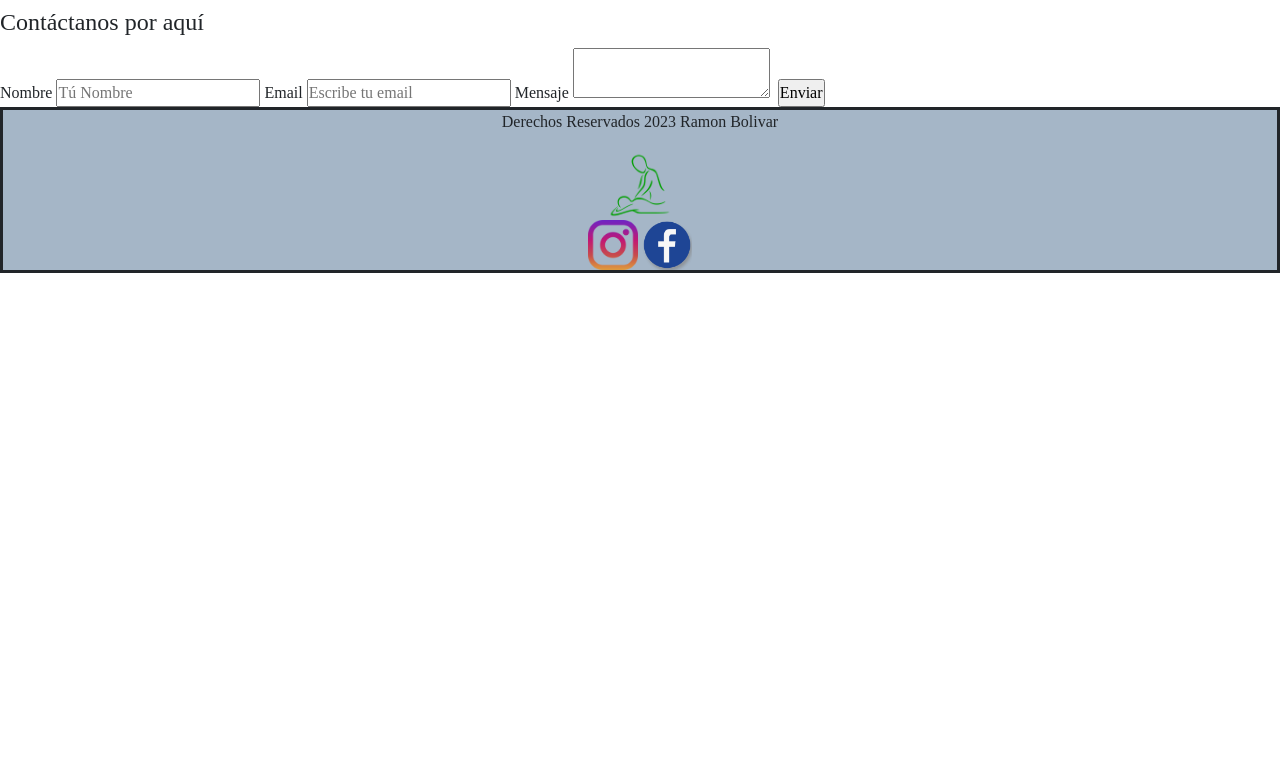
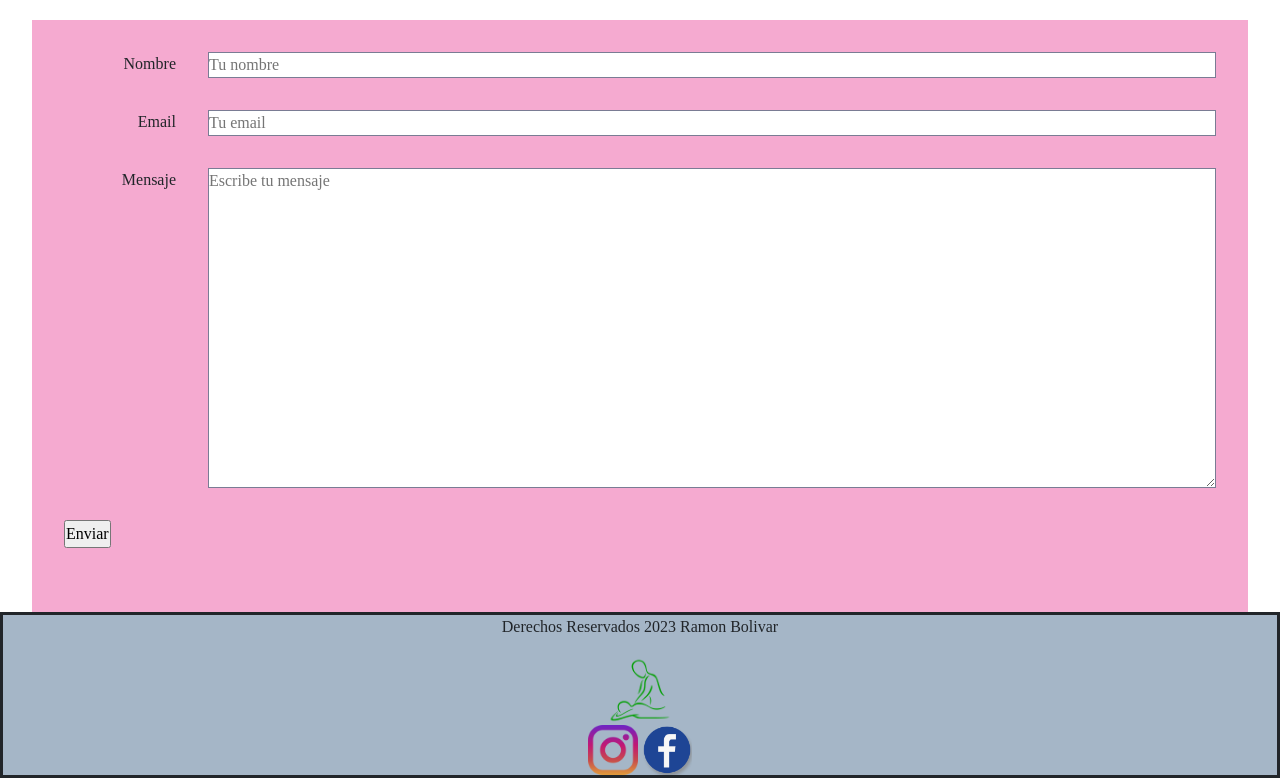
Before and after one commit to bolivarcampos/entrega2-coderhouse, a plain HTML site: page pages/Contacto.html in a window 1280 px wide. Shown: the part 1367-2145 px from the top of the page. Before the commit the page ends 1640 px from the top, so only its background shows below. Drawn offline with nearby package versions, Linux system fonts and the light colour scheme; a web font is replaced by a local one.

Commit message:
arreglos en la page de servicios y contactos

```diff
--- a/pages/Contacto.html
+++ b/pages/Contacto.html
@@ -67,25 +67,33 @@
             width="600" height="450" style="border:0;" allowfullscreen="" loading="lazy"
             referrerpolicy="no-referrer-when-downgrade"></iframe>
 
-        <form action="Formulario">
+            <form class="formulario">
+                <div class="campo">
+                    <label class="campo__label" for="nombre">Nombre</label>
+                    <input class="campo__field" type="text"
+                    placeholder="Tu nombre"
+                    id="nombre">
+                </div>
 
-            <fieldset>
-                <legend> Contáctanos por aquí</legend>
-                <label for="Nombre">Nombre</label>
-                <input type="text" id="Nombre" placeholder="Tú Nombre">
+                <div class="campo">
+                    <label class="campo__label" for="email">Email</label>
+                    <input class="campo__field" type="email"
+                    placeholder="Tu email"
+                    id="email">
+                </div>
 
-                <label for="Email">Email</label>
-                <input type="email" name="Tu Email" id="email" placeholder="Escribe tu email">
+                <div class="campo">
+                    <label class="campo__label" for="mensaje">Mensaje</label>
+                    <textarea class="campo__field campo__field--textarea" name="Mensaje"
+                    id="mensaje"
+                    placeholder="Escribe tu mensaje"
+                    cols="30" rows="10"></textarea>
+                </div>
 
-                <label for="Mensaje">Mensaje</label>
-                <textarea name="Mensaje" id="Mensaje"></textarea>
-
-                <label for="Enviar"></label>
-                <input type="submit" value="Enviar">
-
-
-            </fieldset>
-        </form>
+                <div class="campo">
+                    <input type="submit" value="Enviar"
+                </div>
+            </form>
 
 
 
--- a/styles/css/css.css
+++ b/styles/css/css.css
@@ -1,4 +1,4 @@
-*{
+* {
     margin: 0;
     padding: 0;
     box-sizing: border-box;
@@ -7,19 +7,20 @@
 :root {
     --blanco: #a5b6c7;
     --oscuro: #7a7c94;
-    --primario:#e4e4be;
+    --primario: #e4e4be;
     --secundario: #f5aad0;
     --gris: #e4b8ef;
 
 }
 
-body{
-    font-size: 16px; /* 1rem= 10px */
+body {
+    font-size: 16px;
+    /* 1rem= 10px */
     font-family: 'Gentium Book Plus', serif;
 
 }
 
-header{
+header {
     background-color: var(--secundario);
     height: 10rem;
     padding-top: 1rem;
@@ -37,25 +38,25 @@ nav ul li {
 
 }
 
-h1{
+h1 {
     font-size: 4rem;
     text-align: center;
 }
 
-h2{
+h2 {
     font-size: 3rem;
     text-align: center;
     margin: 2rem 0 2rem 0;
 }
 
-h3{
+h3 {
     font-size: 1.5rem;
     text-align: center;
     margin: 1rem;
 
 }
 
-footer{
+footer {
     background-color: var(--blanco);
     border: solid;
     text-align: center;
@@ -69,11 +70,11 @@ footer{
     color: white;
 }
 
-#carouselExampleAutoplaying{
+#carouselExampleAutoplaying {
     width: 100%
 }
 
-h5{
+h5 {
     padding-bottom: 1rem;
 }
 
@@ -82,7 +83,7 @@ h5{
 .servicios {
     color: white;
     display: flex;
-    flex-wrap:nowrap;
+    flex-wrap: nowrap;
 
 }
 
@@ -96,7 +97,7 @@ h5{
 
 .servicios-1 {
     border: gainsboro 2px solid;
-    background-color: var(--secundario) ;
+    background-color: var(--secundario);
     margin-left: 2rem;
     margin-right: 2rem;
 
@@ -108,19 +109,20 @@ h5{
     }
 }
 
-.servicios-1 img{
+.servicios-1 img {
     margin-left: 30px;
     padding: 10px;
 
 }
 
-.servicios-1 p{
+.servicios-1 p {
     margin: 40px;
     text-align: justify;
 }
-.servicios-2{
+
+.servicios-2 {
     border: gainsboro 2px solid;
-    background-color: var(--secundario) ;
+    background-color: var(--secundario);
     margin-left: 2rem;
     margin-right: 8rem;
 
@@ -131,23 +133,24 @@ h5{
         margin: 0;
         width: 100%;
     }
-    .servicios-2 img{
+
+    .servicios-2 img {
         width: 100%;
     }
 }
 
-.servicios-2 img{
+.servicios-2 img {
     padding: 10px;
 }
 
-.servicios-2 p{
+.servicios-2 p {
     margin: 40px;
     text-align: justify;
 }
 
-.servicios-3{
+.servicios-3 {
     border: gainsboro 2px solid;
-    background-color: var(--secundario) ;
+    background-color: var(--secundario);
     margin-left: 2rem;
     margin-right: 2rem;
 }
@@ -158,12 +161,12 @@ h5{
     }
 }
 
-.servicios-3 img{
+.servicios-3 img {
     padding: 5.5px;
     margin-left: 25px;
 }
 
- .servicios-3 p{
+.servicios-3 p {
     margin: 40px;
     padding-top: 5px;
     text-align: justify;
@@ -194,7 +197,7 @@ h5{
 
 #maria {
 
-    background-color:var(--secundario);
+    background-color: var(--secundario);
     color: white;
     text-align: center;
     margin: 2rem;
@@ -210,7 +213,7 @@ h5{
 
 #jose {
     width: auto;
-    background-color:var(--secundario);
+    background-color: var(--secundario);
     color: white;
     text-align: center;
     margin: 2rem;
@@ -224,7 +227,7 @@ h5{
 
 #carina {
 
-    background-color:var(--secundario);
+    background-color: var(--secundario);
     color: white;
     text-align: center;
     margin: 2rem;
@@ -235,7 +238,7 @@ h5{
 
 #testimonios p {
     border: gainsboro 2px solid;
-    background-color:var(--secundario);
+    background-color: var(--secundario);
     color: white;
     font-style: italic;
 }
@@ -257,9 +260,9 @@ h5{
 #formindex {
     margin-left: 25%;
     margin-top: 5%;
-    padding:5px;
+    padding: 5px;
 
-    background-color:var(--secundario);
+    background-color: var(--secundario);
     border: rgb(12, 12, 12) 2px solid;
 
 
@@ -275,6 +278,7 @@ iframe {
 
 
 }
+
 /* Nosotros */
 
 .imgcentral {
@@ -286,7 +290,7 @@ iframe {
     display: flex;
     align-items: center;
     border: gainsboro 2px solid;
-    background-color:var(--secundario);
+    background-color: var(--secundario);
     color: white;
     width: 100%;
 }
@@ -296,13 +300,14 @@ iframe {
         flex-direction: column;
         width: 100%;
     }
-    .contentorMision img{
+
+    .contentorMision img {
         width: 100%;
         padding: 2rem;
     }
 }
 
-.contentorMision p{
+.contentorMision p {
     text-align: justify;
     margin: 2rem;
 
@@ -312,19 +317,19 @@ iframe {
     display: flex;
     align-items: center;
     border: gainsboro 2px solid;
-    background-color:var(--secundario);
+    background-color: var(--secundario);
     color: white;
     width: 100%;
 
 }
 
-@media (max-width:768px ) {
+@media (max-width:768px) {
     .contentorVision {
         flex-direction: column-reverse;
         width: 100%;
     }
 
-    .contentorVision img{
+    .contentorVision img {
         width: 100%;
         padding: 2rem;
     }
@@ -353,14 +358,15 @@ iframe {
     flex-direction: column;
     align-items: center;
     border: gainsboro 2px solid;
-    background-color:var(--secundario);
+    background-color: var(--secundario);
     text-align: justify;
 }
 
-.staffMaria img{
+.staffMaria img {
     margin-top: 1rem;
 }
-.staffMaria p{
+
+.staffMaria p {
     margin: 2rem;
 }
 
@@ -369,11 +375,11 @@ iframe {
     flex-direction: column;
     align-items: center;
     border: gainsboro 2px solid;
-    background-color:var(--secundario);
+    background-color: var(--secundario);
     text-align: justify;
 }
 
-.staffJose img{
+.staffJose img {
     margin-top: 1rem;
 }
 
@@ -386,24 +392,36 @@ iframe {
     flex-direction: column;
     align-items: center;
     border: gainsboro 2px solid;
-    background-color:var(--secundario);
+    background-color: var(--secundario);
     text-align: justify;
 
 }
 
-.staffCarina img{
+.staffCarina img {
     margin-top: 1rem;
 }
 
-.staffCarina p{
+.staffCarina p {
     margin: 2rem;
 }
 
 /* Servicios */
 
 .service {
-    width: 100%;
+    width: 33%;
+    margin-top: 1rem;
+
 }
+
+.contentor-servicio1{
+    text-align: center;
+    border: 0.5rem solid gainsboro;
+    background-color: var(--secundario);
+}
+
+
+
+/* Faq */
 
 .faq {
     display: flex;
@@ -416,7 +434,7 @@ iframe {
     align-items: center;
     color: white;
     border: gainsboro 2px solid;
-    background-color:var(--secundario);
+    background-color: var(--secundario);
 }
 
 
@@ -425,7 +443,7 @@ iframe {
     display: flex;
     align-items: center;
     border: gainsboro 2px solid;
-    background-color:var(--secundario);
+    background-color: var(--secundario);
 
 }
 
@@ -437,26 +455,56 @@ iframe {
     display: flex;
     align-items: center;
     border: gainsboro 2px solid;
-    background-color:var(--secundario);
+    background-color: var(--secundario);
 }
 
 .faq-4 {
     display: flex;
     align-items: center;
     border: gainsboro 2px solid;
-    background-color:var(--secundario);
+    background-color: var(--secundario);
 }
 
 .faq-5 {
     display: flex;
     align-items: center;
     border: gainsboro 2px solid;
-    background-color:var(--secundario);
+    background-color: var(--secundario);
 }
 
 .faq-6 {
     display: flex;
     align-items: center;
     border: gainsboro 2px solid;
-    background-color:var(--secundario);
+    background-color: var(--secundario);
 }
+
+/* Contacto */
+.formulario {
+    background-color: var(--secundario);
+    margin: 1rem auto 0 auto;
+    width: 95%;
+    padding: 2rem;
+
+}
+
+.campo {
+    display: flex;
+    margin-bottom: 2rem;
+
+}
+
+.campo__label {
+    flex: 0 0 9rem;
+    text-align: right;
+    padding-right: 2rem;
+}
+
+.campo__field {
+    flex: 1;
+    border: 1px solid var(--oscuro);
+}
+
+.campo__field--textarea {
+    height: 20rem;
+}
```
Also changed, not shown: pages/Servicios.html (+7 -1 lines). Lines whose indentation alone changed are shown as unchanged.
